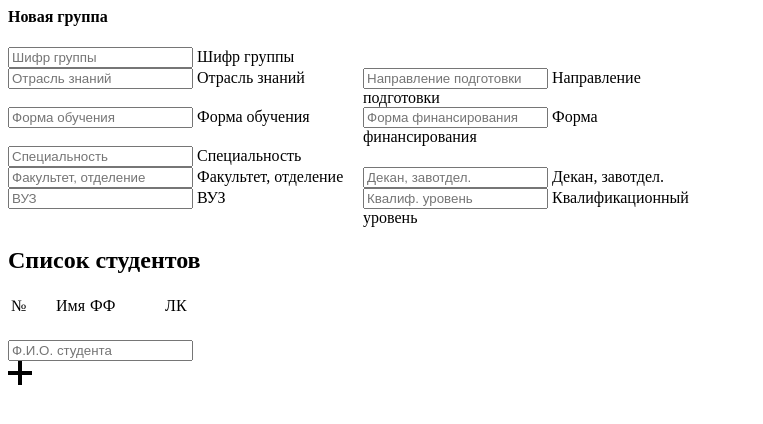
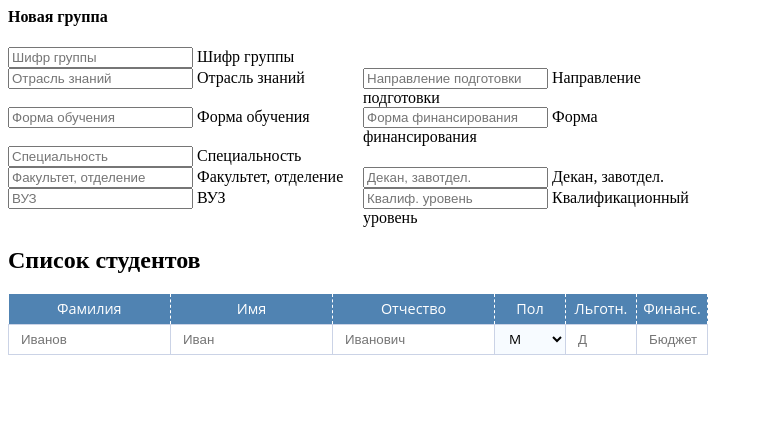
Before and after one commit to MikhailKravets/rj-app, a Python web app: template templates/add_group.html in a window 1280 px wide. Shown: the top 424 px of the page, without its empty margins (0-763 px from the left). Run offline with Jinja, Linux system fonts and the light colour scheme; the template is opened without the code that fills it, so the values that code supplies are empty.

Commit message:
Create table

```diff
--- a/templates/add_group.html
+++ b/templates/add_group.html
@@ -46,33 +46,42 @@
     </div>
     <div style="clear: both"></div>
     <h2 class="additionalHeader">Список студентов</h2>
-    <div class="inputStudents">
-        <div class="tableWrapper">
-            <table class="studentList" id="studentListTable">
-                <thead class="studentListH">
-                <tr id="studentListHeader">
-                    <td style="width: 40px; border-right: 1px solid white;">№</td>
+    <table class="table-students">
+        <thead>
+            <tr>
+                <td>Фамилия</td>
                 <td>Имя</td>
-                    <td style="width: 70px;border-left: 1px solid white; border-right: 1px solid white;">ФФ</td>
-                    <td style="width: 40px;">ЛК</td>
+                <td>Отчество</td>
+                <td class="little">Пол</td>
+                <td class="little">Льготн.</td>
+                <td class="little">Финанс.</td>
             </tr>
         </thead>
+
         <tbody>
-                <tr class="ordinaryTableRow" ng-repeat="student in groupInfo.studList" tabindex="1">
-                    <td class="ordinaryTableCell" style="width: 40px;"></td>
-                    <td contenteditable="true" ng-model="student.name" ng-bind="student.name" class="ordinaryTableCell"></td>
-                    <td contenteditable="true" ng-model="student.FF" ng-bind="student.FF" class="ordinaryTableCell" style="width: 70px;"></td>
-                    <td contenteditable="true" ng-model="student.LK" ng-bind="student.LK" class="ordinaryTableCell" style="width: 40px;"></td>
+            <tr>
+                <td>
+                    <input type="text" placeholder="Иванов">
+                </td>
+                <td>
+                    <input type="text" placeholder="Иван">
+                </td>
+                <td>
+                    <input type="text" placeholder="Иванович">
+                </td>
+                <td class="little">
+                   <select class="selectOne">
+                        <option value="M" selected="selected">М</option>
+                        <option value="F">Ж</option>
+                   </select>
+                </td>
+                <td class="little">
+                    <input type="text" placeholder="Д">
+                </td>
+                <td class="little">
+                    <input type="text" placeholder="Бюджет">
+                </td>
             </tr>
         </tbody>
     </table>
 </div>
-        <div class="textFieldContainer">
-            <input type="text" class="promptlessTextField" id="studentNameInputField" placeholder="Ф.И.О. студента">
-            <div class="iconTextFieldHolder">
-                <svg xmlns="http://www.w3.org/2000/svg" width="24" height="24" viewBox="0 0 24 24"><path d="M24 10h-10v-10h-4v10h-10v4h10v10h4v-10h10z"/></svg>
-                <div class="helper"></div>
-            </div>
-        </div>
-    </div>
-</div>
--- a/templates/css/add.css
+++ b/templates/css/add.css
@@ -1,5 +1,56 @@
 #mainFrame{
     max-width: 700px !important;
+}
+
+.table-students{
+    font-family: 'Open Sans', sans-serif;
+    font-size: 0.9rem;
+    border-collapse: collapse;
+    width: 100%;
+    margin-left: auto;
+    margin-right: auto;
+    table-layout: fixed;
+}
+.table-students thead{
+    text-align: center;
+    /* #eaeef5 */
+    background-color: #5083B2;
+    color: white;
+}
+.table-students thead td{
+    border: none;
+    border-right: 1px dashed white;
+}
+
+.table-students td{
+    border: 1px solid #cbd3e6;
+    height: 30px;
+    padding: 0;
+    text-align: center;
+}
+.table-students .little{
+    width: 70px;
+}
+.table-students input{
+    height: 100%;
+    width: 100% !important;
+    text-indent: 10px;
+    border: none;
+    outline: none;
+}
+.table-students input:focus{
+    box-shadow: inset 0px 3px 10px -5px #5083B2;
+}
+.table-students select{
+    width: 100%;
+    height: 100%;
+    font-family: "Open Sans", sans-serif;
+    font-size: 0.84rem;
+    background-color: #F7FBFF;
+    color: inherit;
+    text-indent: 10px;
+    border: none;
+    outline: none;
 }
 
 .leftHalf{
```
Lines whose indentation alone changed are shown as unchanged.
